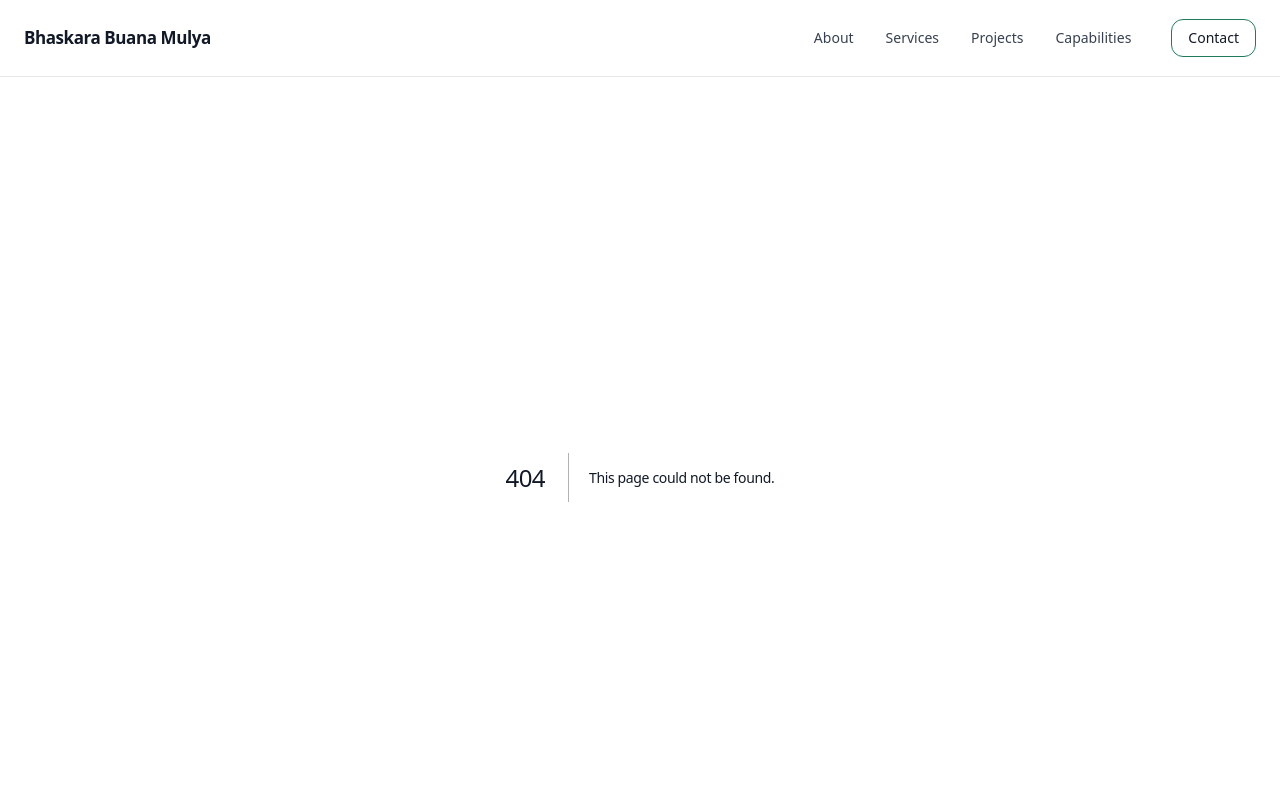
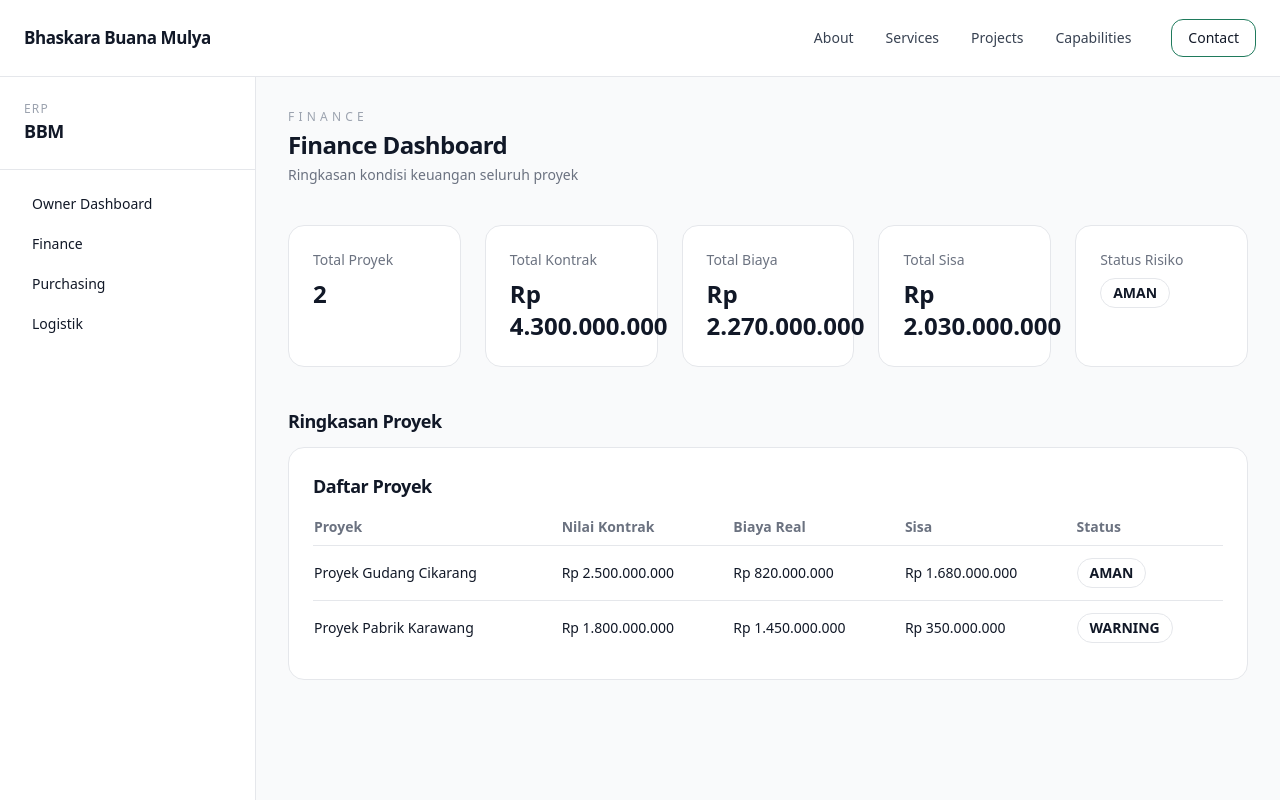
Before and after one commit to herlan-syihabudin/Bhaskara, a Next.js app: page /dashboard/finance in a window 1280 px wide. Before the commit this address had no page. Shown: the top 800 px of the page. Built offline with nearby package versions, Linux system fonts and the light colour scheme.

Commit message:
Create page.tsx

```diff
--- /dev/null
+++ b/app/dashboard/finance/page.tsx
@@ -0,0 +1,50 @@
+import { projects } from "@/lib/data/projects";
+import { statusFromBudget } from "@/lib/engine/budget";
+import KpiCard from "@/components/dashboard/KpiCard";
+import ProjectTable from "@/components/dashboard/ProjectTable";
+
+export default function FinanceDashboardPage() {
+  const totalKontrak = projects.reduce((a, b) => a + b.nilaiKontrak, 0);
+  const totalBiaya = projects.reduce((a, b) => a + b.biayaReal, 0);
+  const totalSisa = totalKontrak - totalBiaya;
+  const status = statusFromBudget(totalKontrak, totalBiaya);
+
+  return (
+    <section className="space-y-10">
+      {/* HEADER */}
+      <div>
+        <p className="text-xs tracking-[0.35em] text-gray-400 uppercase">
+          FINANCE
+        </p>
+        <h1 className="text-2xl font-semibold mt-1">
+          Finance Dashboard
+        </h1>
+        <p className="text-sm text-gray-500 mt-1">
+          Ringkasan kondisi keuangan seluruh proyek
+        </p>
+      </div>
+
+      {/* KPI */}
+      <div className="grid sm:grid-cols-2 lg:grid-cols-5 gap-6">
+        <KpiCard title="Total Proyek" value={projects.length} type="text" />
+        <KpiCard title="Total Kontrak" value={totalKontrak} />
+        <KpiCard title="Total Biaya" value={totalBiaya} />
+        <KpiCard title="Total Sisa" value={totalSisa} />
+        <KpiCard
+          title="Status Risiko"
+          type="status"
+          value={status}
+          statusValue={status}
+        />
+      </div>
+
+      {/* PROJECT TABLE */}
+      <div>
+        <h2 className="text-lg font-semibold mb-3">
+          Ringkasan Proyek
+        </h2>
+        <ProjectTable projects={projects} />
+      </div>
+    </section>
+  );
+}
```
